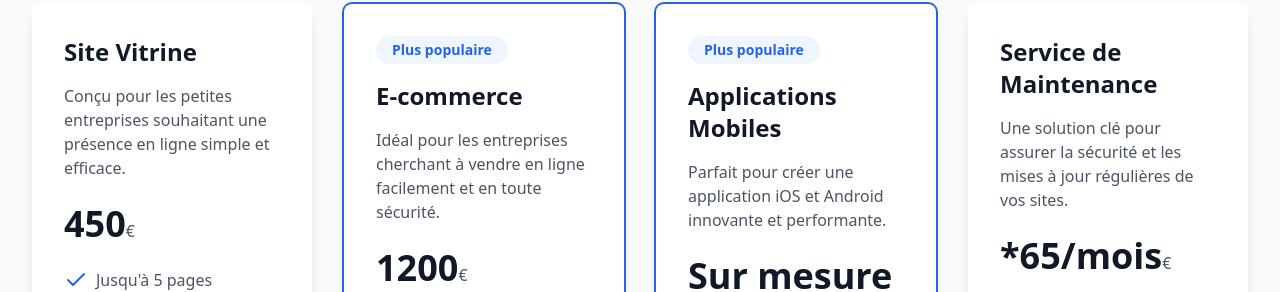
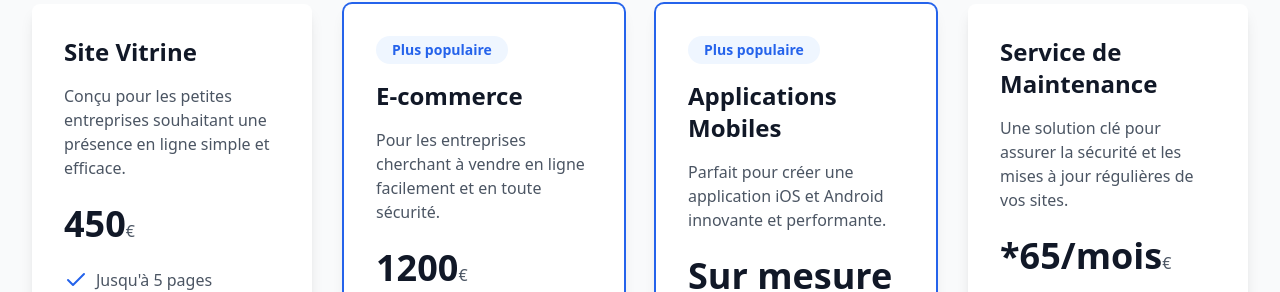
Before and after one commit to StringerBell69/SMBSystem, a React (Vite) app: page / in a window 1280 px wide. Shown: the part 1254-1546 px from the top of the page. Built offline with nearby package versions, Linux system fonts and the light colour scheme.

Commit message:
Update pricingData.ts

```diff
--- a/src/components/pricing/pricingData.ts
+++ b/src/components/pricing/pricingData.ts
@@ -14,7 +14,7 @@ export const pricingTiers = [
   {
     title: 'E-commerce',
     price: '1200',
-    description: 'Idéal pour les entreprises cherchant à vendre en ligne facilement et en toute sécurité.',
+    description: 'Pour les entreprises cherchant à vendre en ligne facilement et en toute sécurité.',
     isPopular: true,
     features: [
       'Ajout de 30 produits maximum',
```
